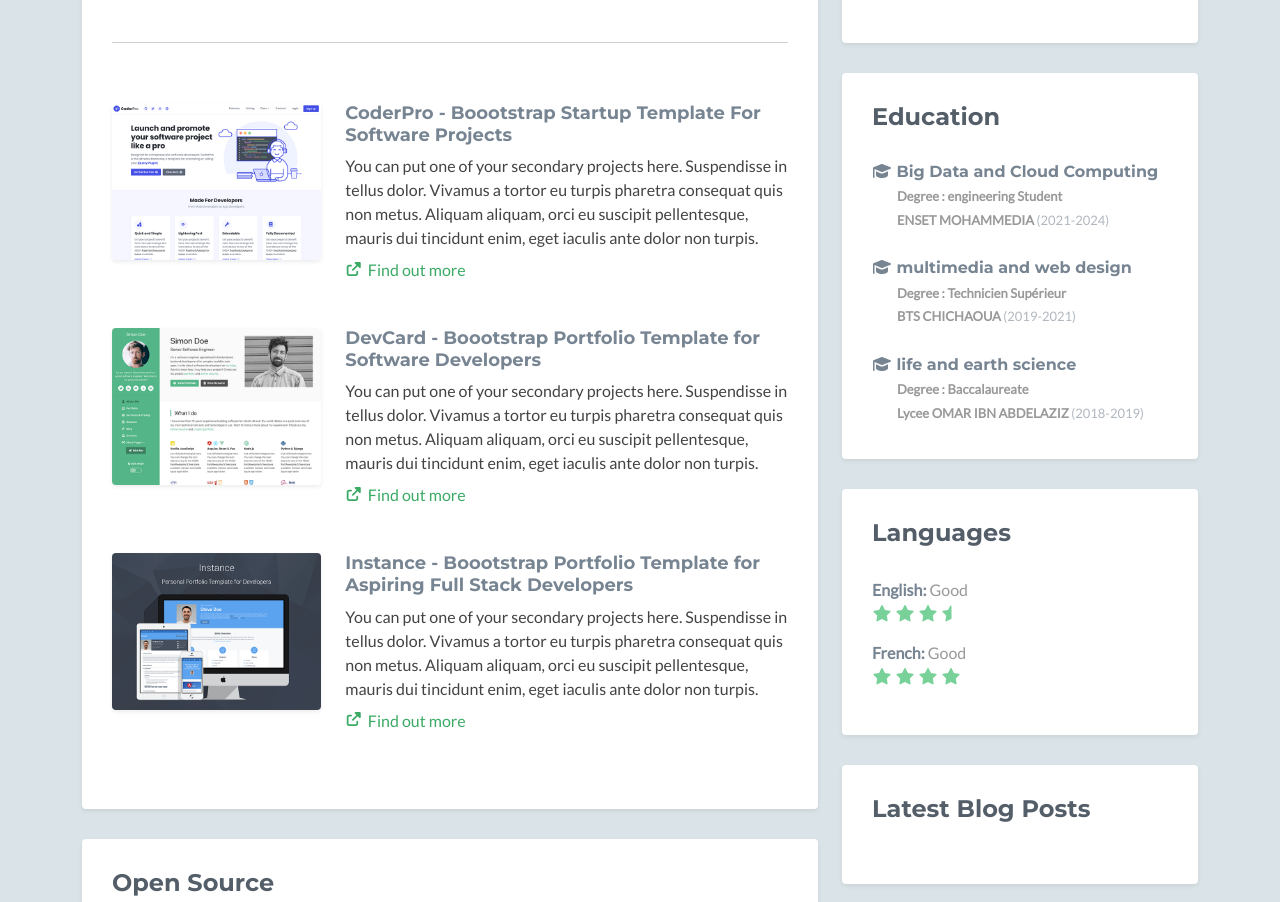
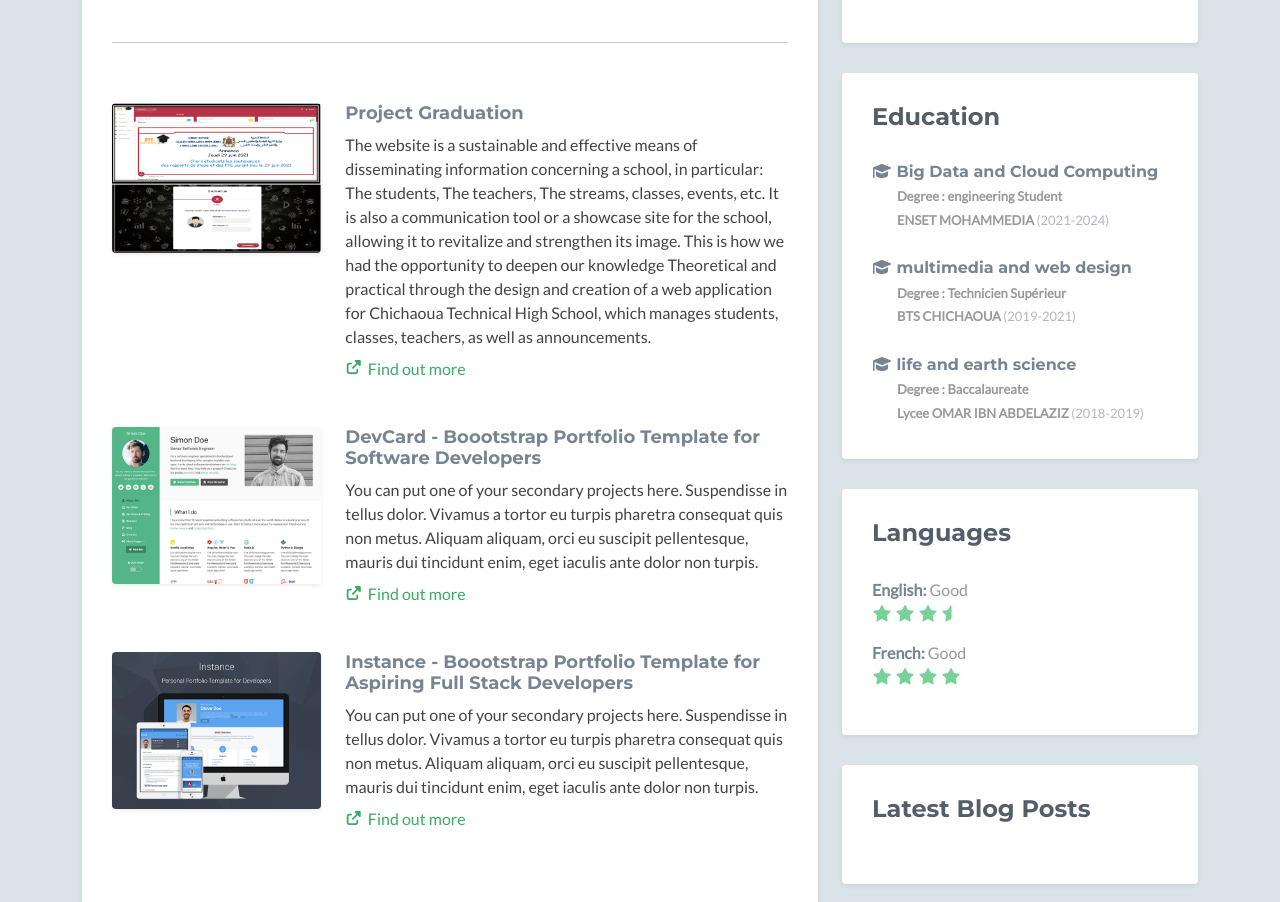
Before and after one commit to ET-TOUNANI/abderrahmane-ettounani, a plain HTML site: page index.html in a window 1280 px wide. Shown: the part 1416-2318 px from the top of the page. Drawn offline with nearby package versions, Linux system fonts and the light colour scheme; no server answers; a script that the page names is missing; some icons are missing.

Commit message:
FEAT (MAIN) ADD PROJECT BTS

```diff
--- a/index.html
+++ b/index.html
@@ -105,13 +105,13 @@
                             </div><!--//item-->
                             <hr class="divider" />
                             <div class="item row">
-                                <a class="col-md-4 col-12" href="https://themes.3rdwavemedia.com/bootstrap-templates/startup/coderpro-bootstrap-4-startup-template-for-software-projects/" target="_blank">
-                                <img class="img-fluid project-image rounded shadow-sm" src="assets/images/projects/project-1.png" alt="project name" />
+                                <a class="col-md-4 col-12" href="https://drive.google.com/file/d/1anhwi69HgQ_Dsdbm6KUC6gcvDa-FKTOU/view?usp=sharing" target="_blank">
+                                <img class="img-fluid project-image rounded shadow-sm" src="assets/images/projects/bts3.png" alt="project name" />
                                 </a>
                                 <div class="desc col-md-8 col-12">
-                                    <h3 class="title"><a href="https://themes.3rdwavemedia.com/bootstrap-templates/startup/coderpro-bootstrap-4-startup-template-for-software-projects/" target="_blank">CoderPro - Boootstrap Startup Template For Software Projects</a></h3>
-                                    <p class="mb-2">You can put one of your secondary projects here. Suspendisse in tellus dolor. Vivamus a tortor eu turpis pharetra consequat quis non metus. Aliquam aliquam, orci eu suscipit pellentesque, mauris dui tincidunt enim, eget iaculis ante dolor non turpis.</p>
-                                    <p><a class="more-link" href="https://themes.3rdwavemedia.com/bootstrap-templates/startup/coderpro-bootstrap-4-startup-template-for-software-projects/" target="_blank"><i class="fas fa-external-link-alt"></i>Find out more</a></p>
+                                    <h3 class="title"><a href="https://drive.google.com/file/d/1anhwi69HgQ_Dsdbm6KUC6gcvDa-FKTOU/view?usp=sharing" target="_blank">Project Graduation</a></h3>
+                                    <p class="mb-2">The website is a sustainable and effective means of disseminating information concerning a school, in particular: The students, The teachers, The streams, classes, events, etc. It is also a communication tool or a showcase site for the school, allowing it to revitalize and strengthen its image. This is how we had the opportunity to deepen our knowledge Theoretical and practical through the design and creation of a web application for Chichaoua Technical High School, which manages students, classes, teachers, as well as announcements.</p>
+                                    <p><a class="more-link" href="https://github.com/ET-TOUNANI/End-of-studies-project-BTS-" target="_blank"><i class="fas fa-external-link-alt"></i>Find out more</a></p>
                                 </div><!--//desc-->
                             </div><!--//item-->
 
```
Also changed, not shown: assets/images/profile.png (deleted), assets/images/projects/bts3.png (added).
